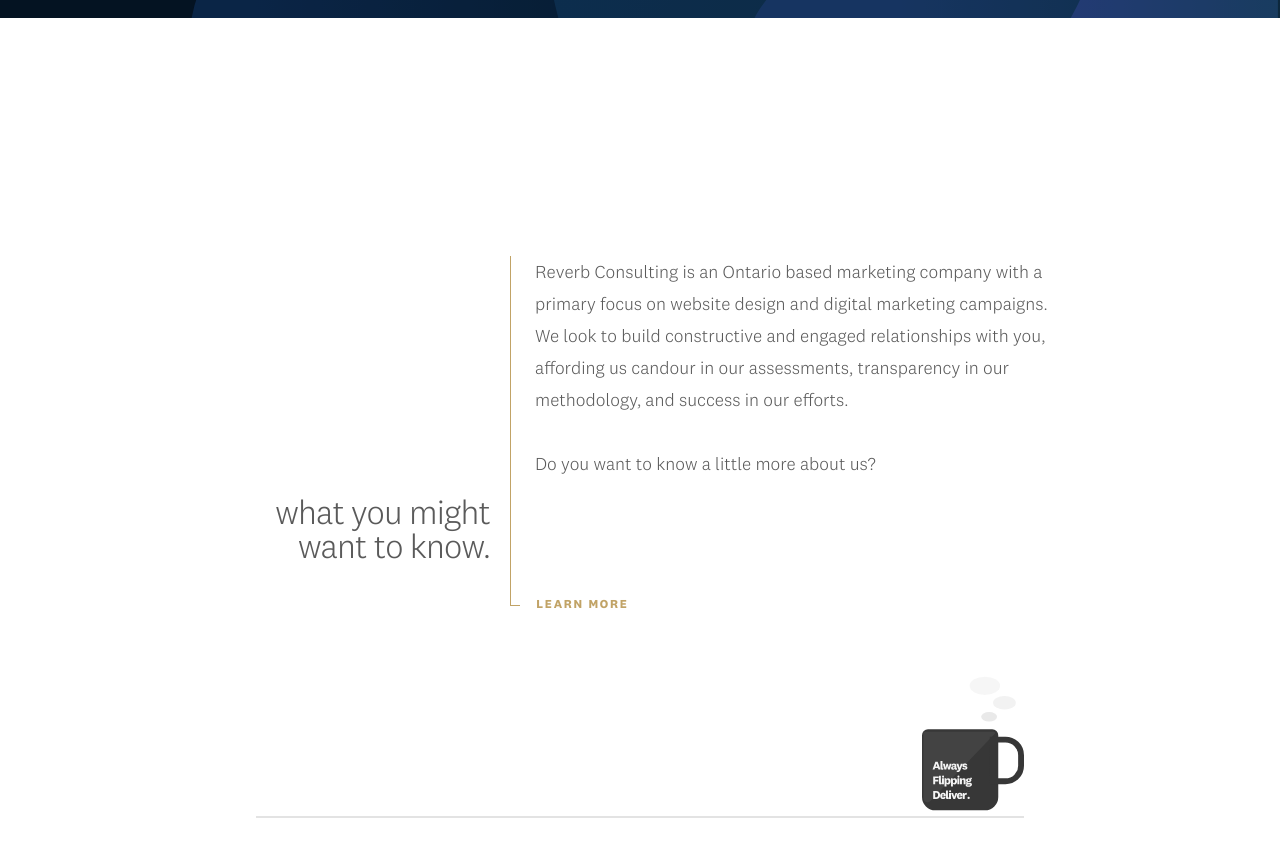
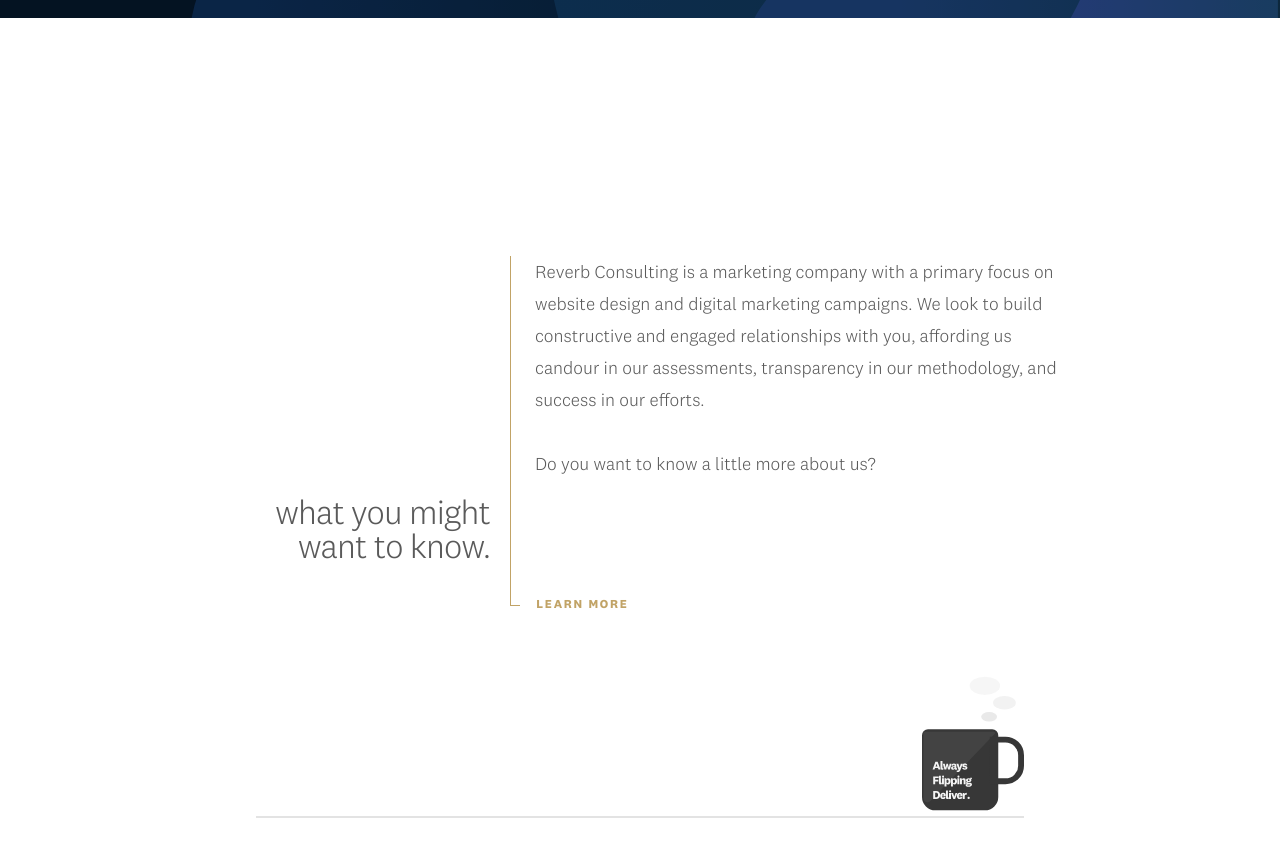
Before and after one commit to thomasjbhamilton/reverbconsulting, a Jekyll site: the page built from index.md, in a window 1280 px wide and 900 px high, scrolled down 882 px. Shown: the top 857 px of the window. Built offline with Jekyll 4.4.1, drawn with Linux system fonts in a browser that asks for light colours.

Commit message:
change about us content on home page to remove ontario

```diff
--- a/_layouts/index.html
+++ b/_layouts/index.html
@@ -10,7 +10,8 @@
     <p class="hp-hero__value-body">
       These are the foundation for success in every business and we take that to
       heart. We are honest about whether we can help up, we care and because we
-      care, we work hard and because we work hard, our marketing creates success.
+      care, we work hard and because we work hard, our marketing creates
+      success.
     </p>
   </div>
   <h1 class="hp-hero__tagline">
@@ -35,11 +36,11 @@
     <div class="hp-intro__divider"></div>
     <div class="hp-intro__body">
       <p class="hp-intro__p">
-        Reverb Consulting is an Ontario based marketing company with a primary
-        focus on website design and digital marketing campaigns. We look to build
-        constructive and engaged relationships with you, affording us candour in
-        our assessments, transparency in our methodology, and success in our
-        efforts.
+        Reverb Consulting is a marketing company with a primary
+        focus on website design and digital marketing campaigns. We look to
+        build constructive and engaged relationships with you, affording us
+        candour in our assessments, transparency in our methodology, and
+        success in our efforts.
         <br><br>
         Do you want to know a little more about us?
       </p>
--- a/assets/stylesheets/components/_components.scss
+++ b/assets/stylesheets/components/_components.scss
@@ -48,7 +48,6 @@
     height: 70%;
     padding-left: 25px;
     padding-right: 25px;
-
 
     @media(min-width: $tablet) {
       padding-left: 50px;
```
Also changed, not shown: about.md (+1 -1 lines).
